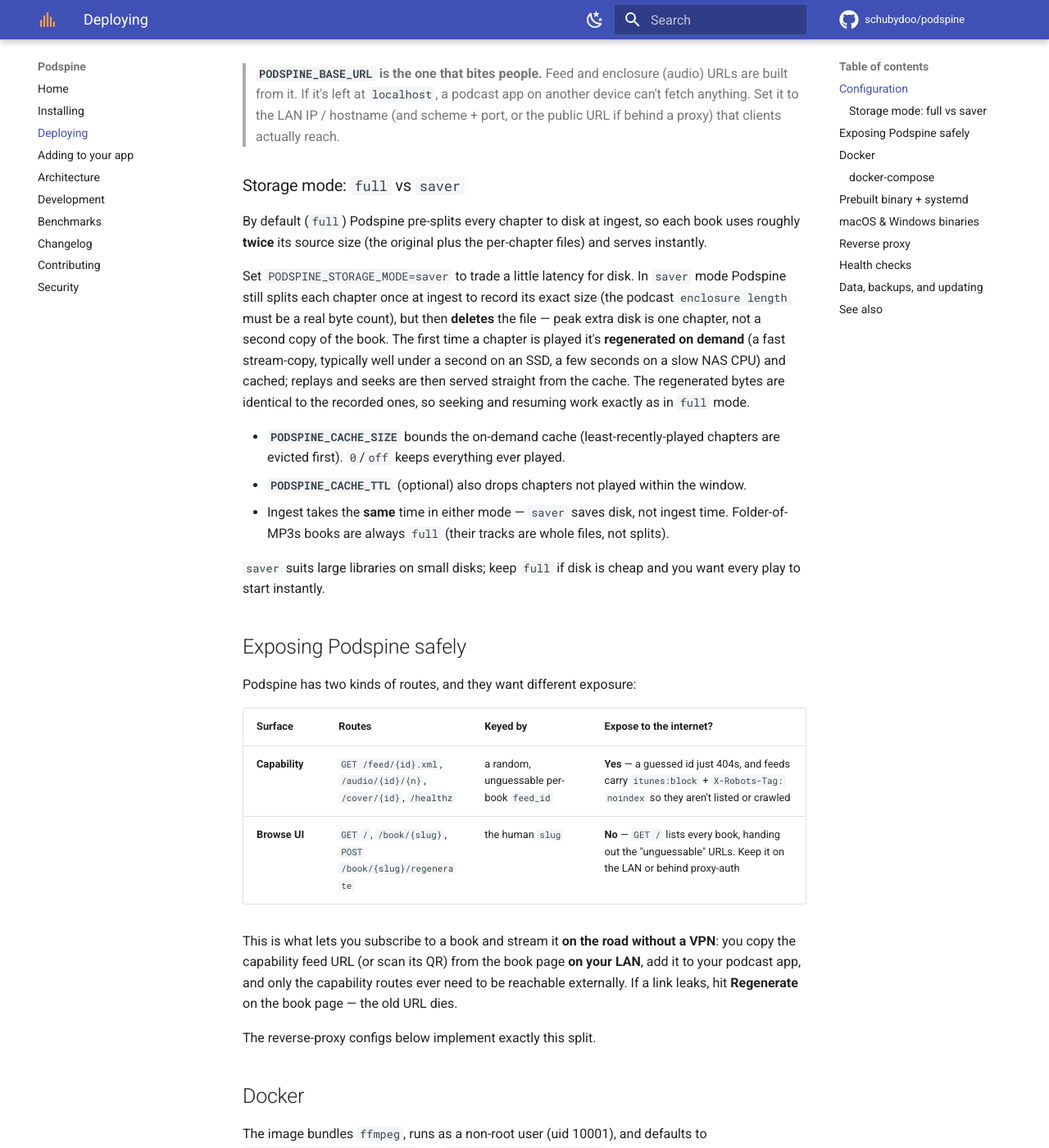
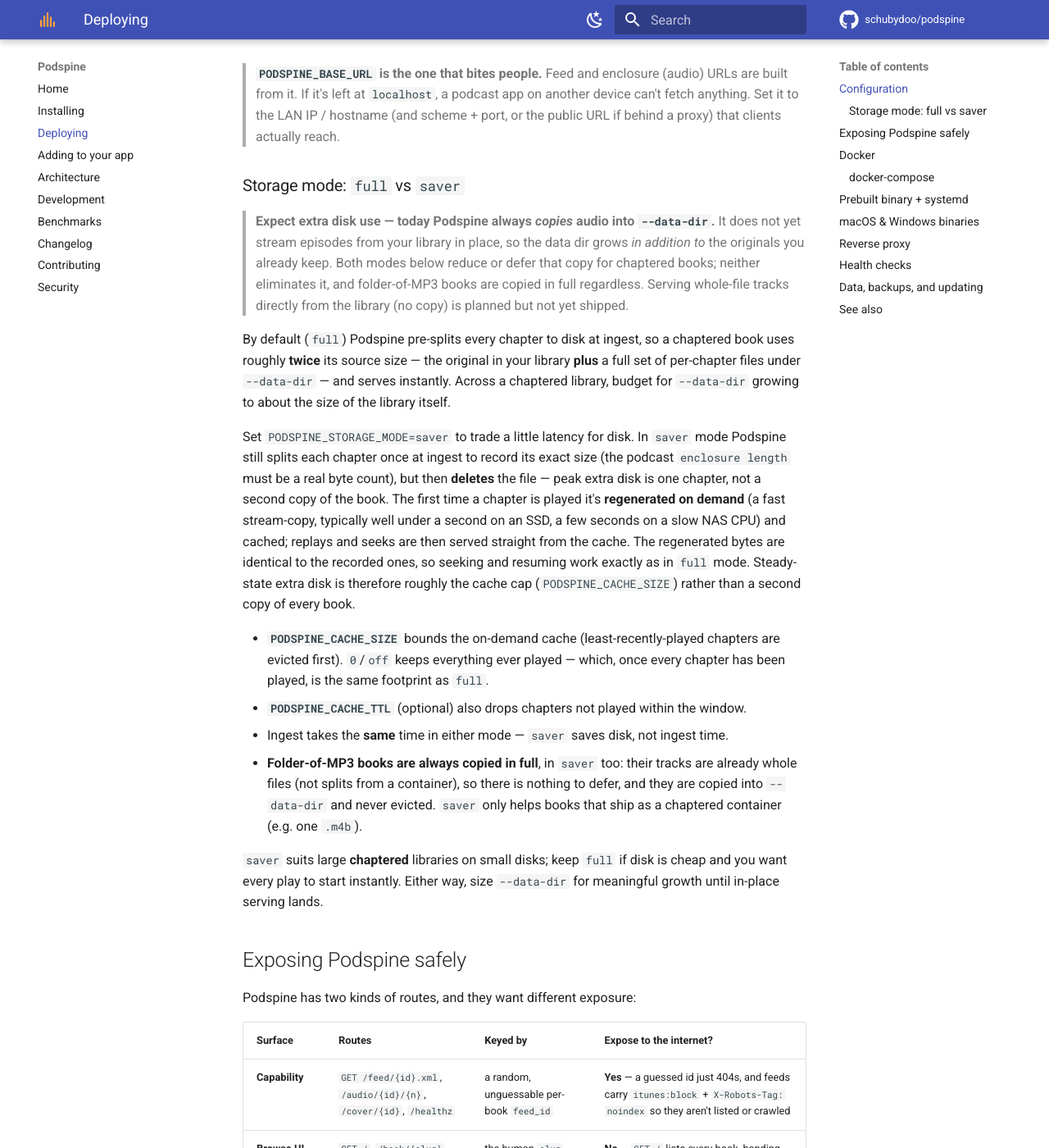
Before and after one commit to schubydoo/podspine, an MkDocs documentation site: the page built from docs/DEPLOYMENT.md, in a window 1280 px wide and 1400 px high, scrolled down 1127 px. Shown: the whole window at 82% size. Built offline with MkDocs 1.6.1 and Material for MkDocs 9.7.7, drawn with Linux system fonts in a browser that asks for light colours; comment, search, counter and statistics services are not loaded; the version menu is left out.

Commit message:
docs(storage): set clear disk-use expectations for full/saver
Podspine currently copies audio into --data-dir in both storage modes;
it does not yet stream from the library in place. Make that explicit
everywhere users look:

- README: replace the "roughly halves storage" claim with a heads-up
  that data-dir grows on top of the originals; full ~doubles a chaptered
  library, saver caps overhead at the cache size, MP3-folder books are
  copied whole in either mode.
- DEPLOYMENT: add a callout up top; spell out per-mode footprints and
  that folder-of-MP3 books are always copied in full and never evicted.
- ARCHITECTURE: note episode audio is a separate copy under data-dir,
  no in-place serving yet.
- config: drop the stale "per-book .podspine.toml may override this"
  comment (not implemented); note the mode is library-wide.
- changeset: soften the release note to match (no "halving").

Co-Authored-By: Claude Opus 4.8 (1M context) <noreply@anthropic.com>

```diff
--- a/docs/DEPLOYMENT.md
+++ b/docs/DEPLOYMENT.md
@@ -35,9 +35,18 @@ that precedence. The library path is the only required input.
 
 ### Storage mode: `full` vs `saver`
 
-By default (`full`) Podspine pre-splits every chapter to disk at ingest, so each
-book uses roughly **twice** its source size (the original plus the per-chapter
-files) and serves instantly.
+> **Expect extra disk use — today Podspine always *copies* audio into
+> `--data-dir`.** It does not yet stream episodes from your library in place, so
+> the data dir grows *in addition to* the originals you already keep. Both modes
+> below reduce or defer that copy for chaptered books; neither eliminates it, and
+> folder-of-MP3 books are copied in full regardless. Serving whole-file tracks
+> directly from the library (no copy) is planned but not yet shipped.
+
+By default (`full`) Podspine pre-splits every chapter to disk at ingest, so a
+chaptered book uses roughly **twice** its source size — the original in your
+library **plus** a full set of per-chapter files under `--data-dir` — and serves
+instantly. Across a chaptered library, budget for `--data-dir` growing to about
+the size of the library itself.
 
 Set `PODSPINE_STORAGE_MODE=saver` to trade a little latency for disk. In `saver`
 mode Podspine still splits each chapter once at ingest to record its exact size
@@ -47,18 +56,24 @@ first time a chapter is played it's **regenerated on demand** (a fast stream-cop
 typically well under a second on an SSD, a few seconds on a slow NAS CPU) and
 cached; replays and seeks are then served straight from the cache. The
 regenerated bytes are identical to the recorded ones, so seeking and resuming
-work exactly as in `full` mode.
+work exactly as in `full` mode. Steady-state extra disk is therefore roughly the
+cache cap (`PODSPINE_CACHE_SIZE`) rather than a second copy of every book.
 
 - **`PODSPINE_CACHE_SIZE`** bounds the on-demand cache (least-recently-played
-  chapters are evicted first). `0`/`off` keeps everything ever played.
+  chapters are evicted first). `0`/`off` keeps everything ever played — which,
+  once every chapter has been played, is the same footprint as `full`.
 - **`PODSPINE_CACHE_TTL`** (optional) also drops chapters not played within the
   window.
 - Ingest takes the **same** time in either mode — `saver` saves disk, not
-  ingest time. Folder-of-MP3s books are always `full` (their tracks are whole
-  files, not splits).
+  ingest time.
+- **Folder-of-MP3 books are always copied in full**, in `saver` too: their
+  tracks are already whole files (not splits from a container), so there is
+  nothing to defer, and they are copied into `--data-dir` and never evicted.
+  `saver` only helps books that ship as a chaptered container (e.g. one `.m4b`).
 
-`saver` suits large libraries on small disks; keep `full` if disk is cheap and
-you want every play to start instantly.
+`saver` suits large **chaptered** libraries on small disks; keep `full` if disk
+is cheap and you want every play to start instantly. Either way, size
+`--data-dir` for meaningful growth until in-place serving lands.
 
 ## Exposing Podspine safely
 
```
Also changed, not shown: .changeset/storage-saver-mode.md (+1 -1 lines), README.md (+8 -4 lines), docs/ARCHITECTURE.md (+8 -1 lines), 1 other file.
